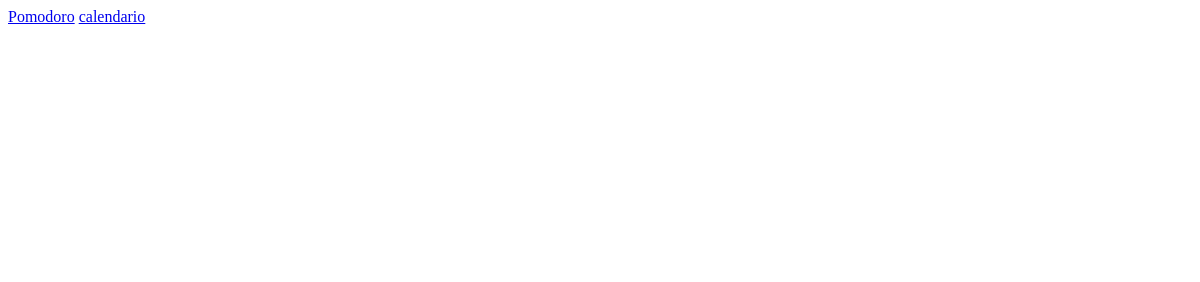
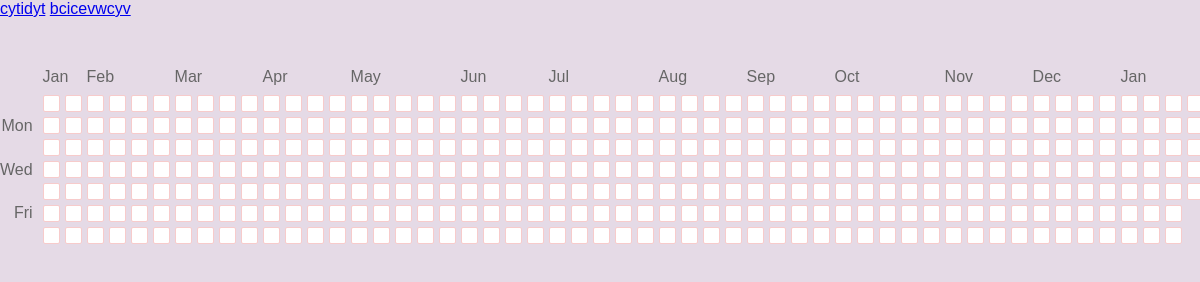
Before and after one commit to Thais-DN/Controle_Estudo, an Electron app: page index.html in a window 800 px wide. Shown: the whole page, 1200 px wide, since content can reach past the window. Drawn offline with Linux system fonts and the light colour scheme.

Commit message:
iniciando home

```diff
--- a/assets/css/styles.css
+++ b/assets/css/styles.css
@@ -0,0 +1,117 @@
+body {
+    font-family: Arial, sans-serif;
+    height: 100vh;
+    margin: 0;
+    background: #d3bfd593;
+}
+.container {
+    margin-top: 50px;
+}
+
+.container-contributions {
+    display: flex;
+    align-items: center;
+}
+
+.day-labels {
+    display: flex;
+    flex-direction: column;
+    justify-content: space-between; /* Espaçamento igual entre os rótulos */
+    height: calc(15px * 7); /* Altura correspondente às 7 linhas da grade */
+}
+
+.day-label {
+    grid-row: auto;
+    grid-column: 1;
+    text-align: right;
+    margin-right: 10px;
+    color: #666;
+}
+
+.month-labels {
+    display: grid;
+    max-width: 1159px;
+    margin-left: 42.6px;
+    grid-template-columns: repeat(
+        53,
+        15px
+    ); /* Alinhado com a grade de contribuições, 24px para cada rótulo de mês */
+    justify-content: start;
+    grid-gap: 7px;
+    margin-bottom: 10px; /* Espaço entre os rótulos de mês e a grade */
+}
+
+.month-label {
+    text-align: center;
+    color: #666;
+}
+
+.contributions {
+    display: grid;
+    grid-template-rows: repeat(7, 15px); /* 7 linhas */
+    grid-auto-flow: column; /* Cria novas colunas automaticamente */
+    grid-template-columns: repeat(53, 15px);
+    grid-gap: 7px;
+    align-items: center;
+}
+
+.contribution {
+    width: 15px;
+    height: 15px;
+    border-radius: 2px;
+    cursor: pointer;
+    background-color: white;
+    border: 1px solid rgb(247, 203, 203);
+}
+
+.options-menu {
+    display: none; /* Escondido por padrão */
+    position: absolute;
+}
+
+.options-menu.active {
+    display: block; /* Mostrar quando ativo */
+}
+
+.option {
+    padding: 5px 10px;
+    cursor: pointer;
+    text-align: center;
+    margin: 5px;
+    border-radius: 5px;
+}
+
+.option:hover {
+    background-color: #f0f0f0;
+}
+
+.pouco {
+    background-color: #f4bbe8;
+    border: 1px solid #edb6e1;
+}
+.medio {
+    background-color: #f58bde;
+    border: 1px solid #f884df;
+}
+.normal {
+    background-color: #f54dd1;
+    border: 1px solid #f944d2;
+}
+.muito {
+    background-color: #fa02c4;
+    border: 1px solid #ee00bb;
+}
+
+.contribution:hover::after {
+    content: attr(data-date);
+    position: absolute;
+    background-color: rgba(0, 0, 0, 0.7);
+    color: #fff;
+    padding: 4px 8px;
+    border-radius: 4px;
+    font-size: 12px;
+    top: 20px;
+    left: 50%;
+    transform: translateX(-50%);
+    z-index: 1000;
+}
--- a/assets/js/script.js
+++ b/assets/js/script.js
@@ -0,0 +1,172 @@
+document.addEventListener("DOMContentLoaded", function () {
+    const contributionsContainer = document.querySelector(".contributions");
+    const dayLabelsContainer = document.querySelector(".day-labels");
+    const monthLabelsContainer = document.querySelector(".month-labels");
+    const optionsMenu = createOptionsMenu();
+    document.body.appendChild(optionsMenu);
+
+    let contributions = JSON.parse(localStorage.getItem("contributions")) || {};
+    updateContributionGrid();
+
+    function updateContributionGrid() {
+        const today = new Date();
+        const startPeriod = new Date();
+        startPeriod.setDate(today.getDate() - 368);
+
+        // Limpar o contêiner antes de adicionar novos elementos
+        contributionsContainer.innerHTML = "";
+        dayLabelsContainer.innerHTML = "";
+        monthLabelsContainer.innerHTML = "";
+
+        ["Mon", "Wed", "Fri"].forEach((day, index) => {
+            addDayLabel(day, index);
+        });
+
+        addMonthLabels();
+
+        const totalDays = Math.min(
+            371,
+            Math.floor((today - startPeriod) / (1000 * 60 * 60 * 24)) + 1
+        );
+
+        for (let i = 0; i < totalDays; i++) {
+            const dayDate = new Date(
+                startPeriod.getFullYear(),
+                startPeriod.getMonth(),
+                startPeriod.getDate() + i
+            );
+            const dateString = formatDate(dayDate);
+
+            // Crie quadrados apenas para dias até hoje
+            if (dayDate <= today) {
+                const dayElement = document.createElement("div");
+                dayElement.classList.add("contribution");
+                dayElement.setAttribute("data-date", dateString);
+
+                if (contributions[dateString]) {
+                    dayElement.classList.add(contributions[dateString]);
+                }
+
+                dayElement.addEventListener("click", function (event) {
+                    showOptionsMenu(event, this, optionsMenu);
+                });
+
+                contributionsContainer.appendChild(dayElement);
+            }
+        }
+    }
+
+    function addMonthLabels() {
+        const today = new Date();
+        const startPeriod = new Date();
+        startPeriod.setDate(today.getDate() - 368);
+        let currentMonth = -1;
+        let gridColumnStart = 1; // Posição inicial na grade
+
+        for (let i = 0; i < 371; i++) {
+            const dayDate = new Date(
+                startPeriod.getFullYear(),
+                startPeriod.getMonth(),
+                startPeriod.getDate() + i
+            );
+
+            if (dayDate.getMonth() !== currentMonth && i % 7 === 0) {
+                // Verificar mudança de mês e dias na primeira coluna
+                currentMonth = dayDate.getMonth();
+                gridColumnStart = Math.ceil(i / 7) + 1; // Calcular a posição da coluna
+
+                const monthLabel = document.createElement("div");
+                monthLabel.classList.add("month-label");
+                monthLabel.textContent = dayDate.toLocaleString("en-us", {
+                    month: "short",
+                });
+                monthLabel.style.gridColumnStart = gridColumnStart;
+                monthLabelsContainer.appendChild(monthLabel);
+
+                console.log(
+                    `Mês: ${monthLabel.textContent}, Posição da Coluna: ${gridColumnStart}`
+                );
+            }
+        }
+    }
+
+    function addDayLabel(day, index) {
+        const labelElement = document.createElement("div");
+        labelElement.classList.add("day-label");
+        labelElement.textContent = day;
+        dayLabelsContainer.appendChild(labelElement);
+    }
+
+    function createOptionsMenu() {
+        const menu = document.createElement("div");
+        menu.classList.add("options-menu");
+
+        ["pouco", "medio", "normal", "muito"].forEach((level) => {
+            const option = document.createElement("div");
+            option.classList.add("option", level);
+            option.textContent = level.charAt(0).toUpperCase() + level.slice(1);
+            option.addEventListener("click", function () {
+                const selectedLevel = this.classList[1];
+                menu.relatedElement.className = "contribution";
+                menu.relatedElement.classList.add(selectedLevel);
+                const selectedDate =
+                    menu.relatedElement.getAttribute("data-date");
+
+                // Atualizar o objeto de contribuições e salvar no localStorage
+                contributions[selectedDate] = selectedLevel;
+                localStorage.setItem(
+                    "contributions",
+                    JSON.stringify(contributions)
+                );
+                menu.classList.remove("active");
+            });
+            menu.appendChild(option);
+        });
+
+        return menu;
+    }
+
+    function showOptionsMenu(event, element, menu) {
+        menu.style.top = `${event.pageY}px`;
+        menu.style.left = `${event.pageX}px`;
+        menu.classList.add("active");
+        menu.relatedElement = element; // Referência ao quadrado clicado
+    }
+});
+
+function formatDate(date) {
+    const months = [
+        "January",
+        "February",
+        "March",
+        "April",
+        "May",
+        "June",
+        "July",
+        "August",
+        "September",
+        "October",
+        "November",
+        "December",
+    ];
+    const day = date.getDate();
+    const monthIndex = date.getMonth();
+    const monthName = months[monthIndex];
+
+    return `${monthName} ${ordinalSuffix(day)}`;
+}
+
+function ordinalSuffix(i) {
+    const j = i % 10,
+        k = i % 100;
+    if (j == 1 && k != 11) {
+        return i + "st";
+    }
+    if (j == 2 && k != 12) {
+        return i + "nd";
+    }
+    if (j == 3 && k != 13) {
+        return i + "rd";
+    }
+    return i + "th";
+}
--- a/index.html
+++ b/index.html
@@ -3,10 +3,23 @@
     <head>
         <meta charset="UTF-8" />
         <meta name="viewport" content="width=device-width, initial-scale=1.0" />
-        <title>home</title>
+        <title>Home</title>
+        <link rel="stylesheet" href="./assets/css/styles.css" />
     </head>
     <body>
-        <a href="./assets/html/pomodoro.html">Pomodoro</a>
-        <a href="./assets/html/calendario.html">calendario</a>
+        <div>
+            <a href="./assets/html/calendario.html">cytidyt</a>
+            <a href="./assets/html/pomodoro.html">bcicevwcyv</a>
+        </div>
+        <div class="container">
+            <div class="month-labels"></div>
+            <div>
+                <div class="container-contributions">
+                    <div class="day-labels"></div>
+                    <div class="contributions"></div>
+                </div>
+            </div>
+        </div>
+        <script src="./assets/js/script.js"></script>
     </body>
 </html>
```
Also changed, not shown: main.js (added, +14 -0 lines), package.json (added, +15 -0 lines), 2 other files.
